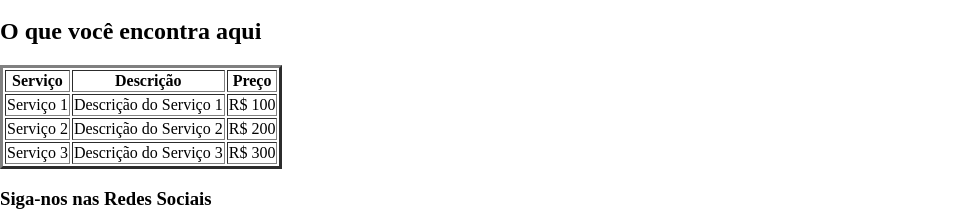
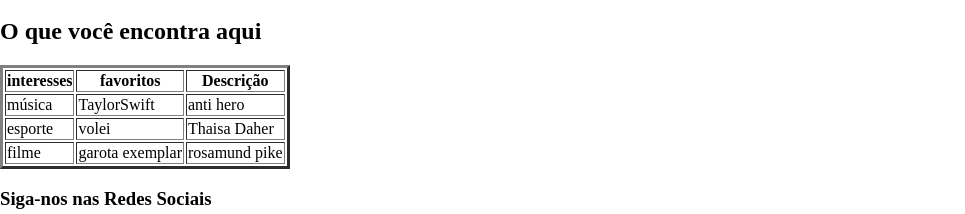
Before and after one commit to leandra2023/Pensamento-Computacional-, a plain HTML site: page index.html in a window 1280 px wide. Shown: the part 214-428 px from the top of the page, without its empty margins (0-965 px from the left). Drawn offline with Linux system fonts and the light colour scheme.

Commit message:
Update index.html

```diff
--- a/index.html
+++ b/index.html
@@ -31,24 +31,24 @@
         <h2>O que você encontra aqui</h2>
         <table border="3">
             <tr>
-                <th>Serviço</th>
+                <th>interesses</th>
+                <th>favoritos</th>
                 <th>Descrição</th>
-                <th>Preço</th>
             </tr>
             <tr>
-                <td>Serviço 1</td>
-                <td>Descrição do Serviço 1</td>
-                <td>R$ 100</td>
+                <td>música</td>
+                <td>TaylorSwift</td>
+                <td>anti hero</td>
             </tr>
             <tr>
-                <td>Serviço 2</td>
-                <td>Descrição do Serviço 2</td>
-                <td>R$ 200</td>
+                <td> esporte</td>
+                <td>volei</td>
+                <td>Thaisa Daher</td>
             </tr>
             <tr>
-                <td>Serviço 3</td>
-                <td>Descrição do Serviço 3</td>
-                <td>R$ 300</td>
+                <td>filme</td>
+                <td>garota exemplar</td>
+                <td>rosamund pike</td>
             </tr>
 
         </table>
```
